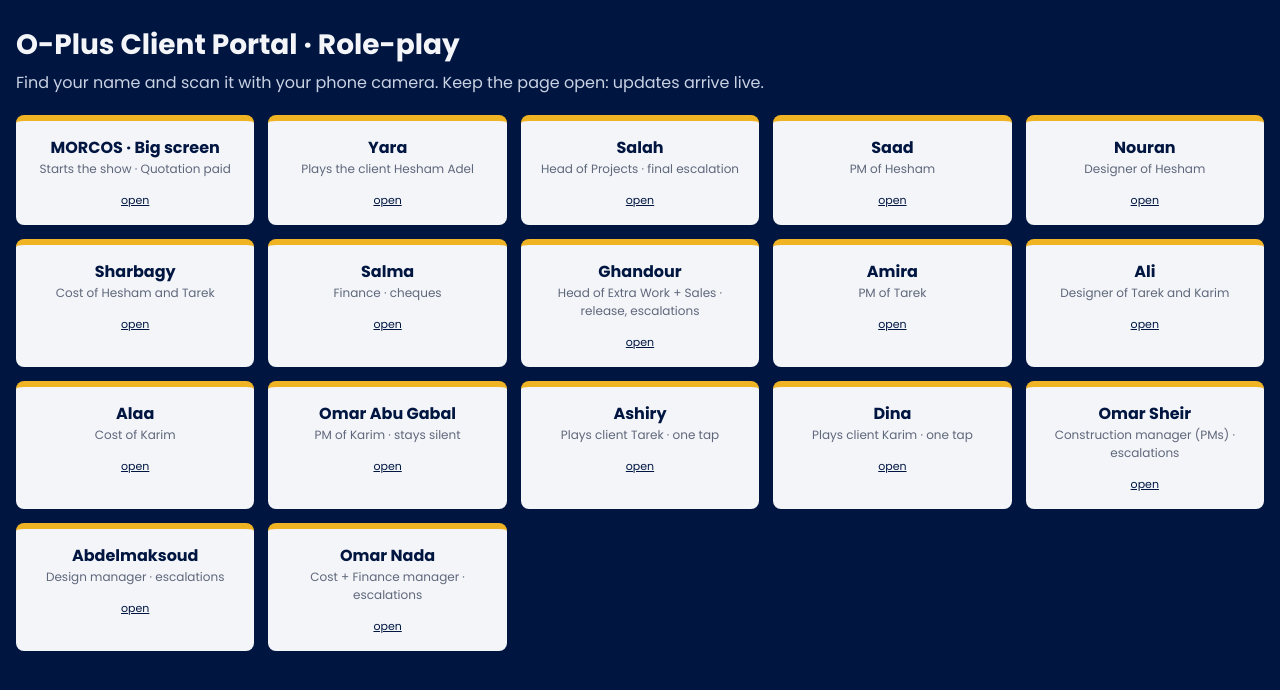
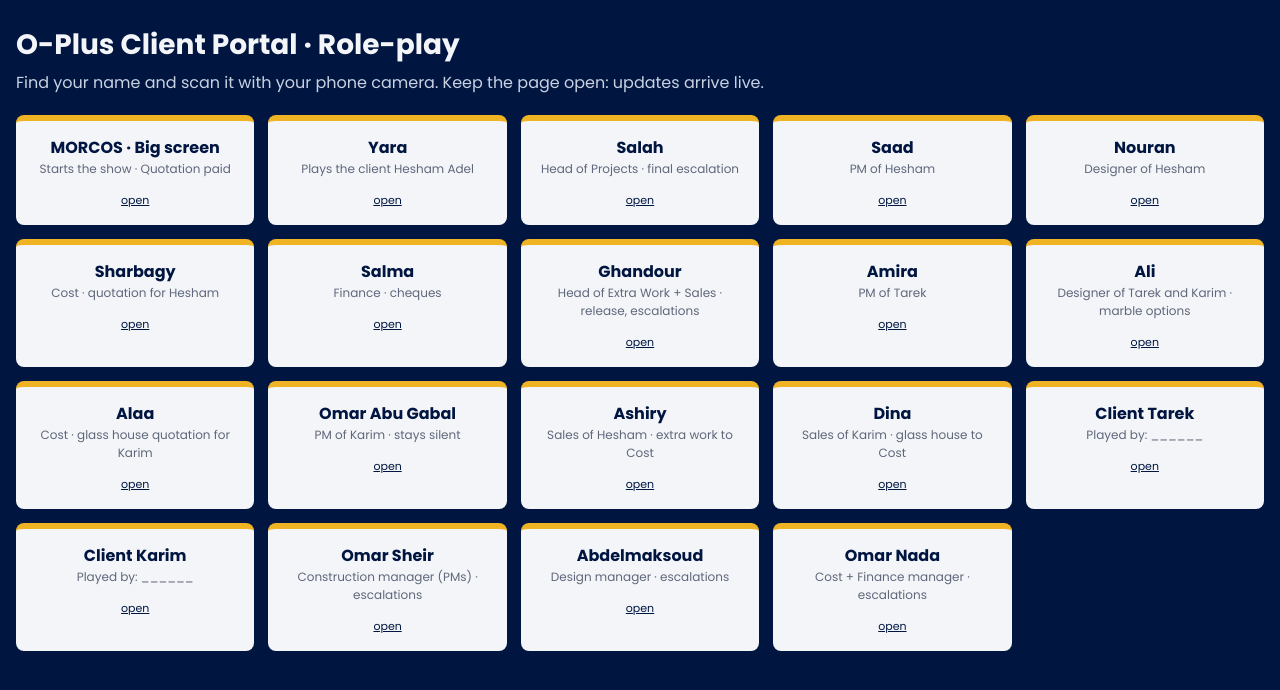
Before and after one commit to xowestx/owest-site-camera, a plain HTML site: page portal/play.html in a window 1280 px wide. Drawn offline with Linux system fonts and the light colour scheme.

Commit message:
Demo: extra work goes client > Sales > Cost; glass house request for the type G case; landscape lighting preset
Co-Authored-By: Claude Opus 5.5 <noreply@anthropic.com>
Claude-Session: https://claude.ai/code/session_0161NnjeU4H5ZKNBZqXVkwEq

```diff
--- a/portal/play.html
+++ b/portal/play.html
@@ -30,15 +30,17 @@ const R=[
 ['salah','Salah','Head of Projects · final escalation'],
 ['saad','Saad','PM of Hesham'],
 ['nouran','Nouran','Designer of Hesham'],
-['sharbagy','Sharbagy','Cost of Hesham and Tarek'],
+['sharbagy','Sharbagy','Cost · quotation for Hesham'],
 ['salma','Salma','Finance · cheques'],
 ['ghandour','Ghandour','Head of Extra Work + Sales · release, escalations'],
 ['amira','Amira','PM of Tarek'],
-['ali','Ali','Designer of Tarek and Karim'],
-['alaa','Alaa','Cost of Karim'],
+['ali','Ali','Designer of Tarek and Karim · marble options'],
+['alaa','Alaa','Cost · glass house quotation for Karim'],
 ['abugabal','Omar Abu Gabal','PM of Karim · stays silent'],
-['c2','Ashiry','Plays client Tarek · one tap'],
-['c3','Dina','Plays client Karim · one tap'],
+['ashiry','Ashiry','Sales of Hesham · extra work to Cost'],
+['dina','Dina','Sales of Karim · glass house to Cost'],
+['c2','Client Tarek','Played by: ______'],
+['c3','Client Karim','Played by: ______'],
 ['omark','Omar Sheir','Construction manager (PMs) · escalations'],
 ['maksoud','Abdelmaksoud','Design manager · escalations'],
 ['omar','Omar Nada','Cost + Finance manager · escalations']];
```
Also changed, not shown: portal/demo.html (+8 -8 lines).
